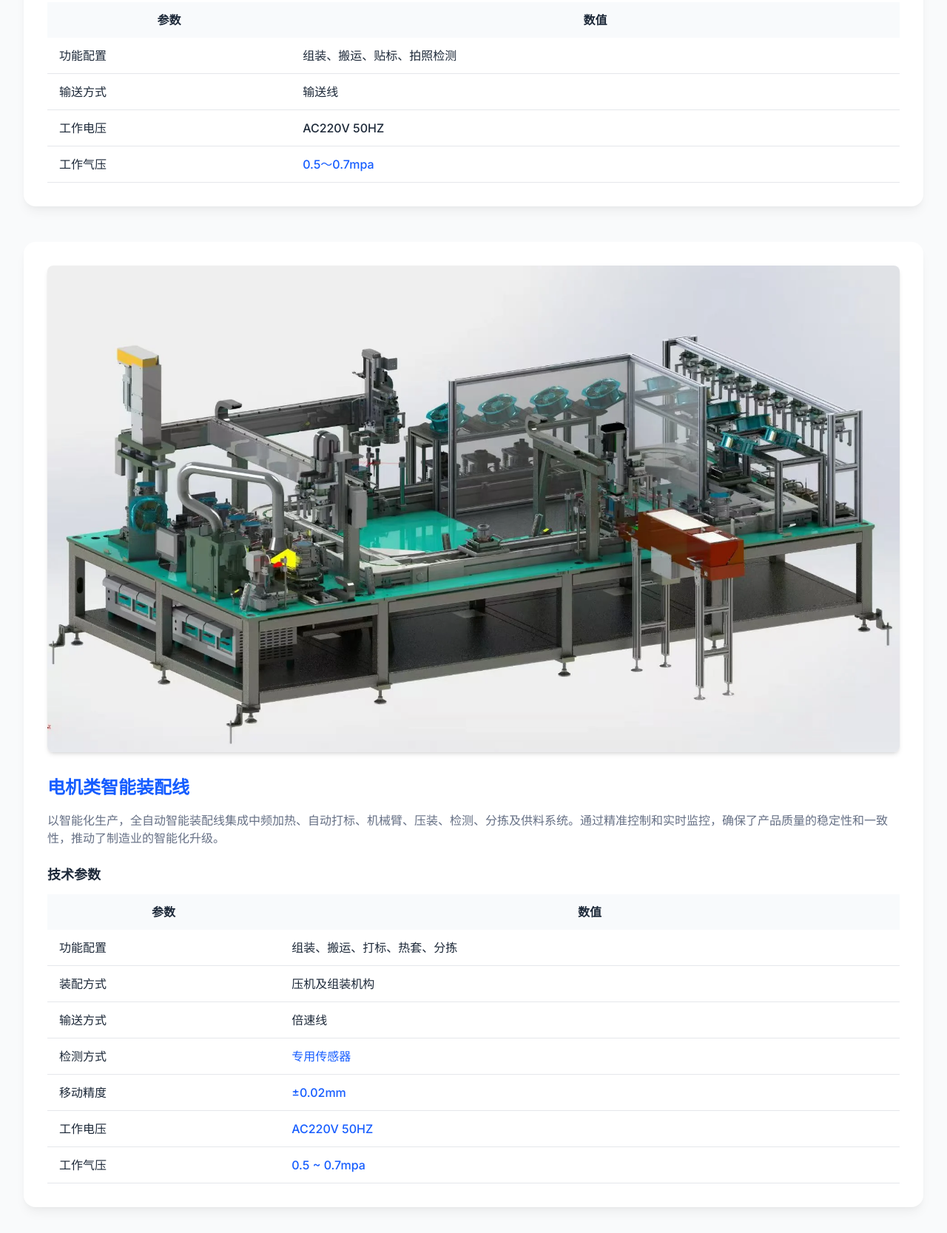
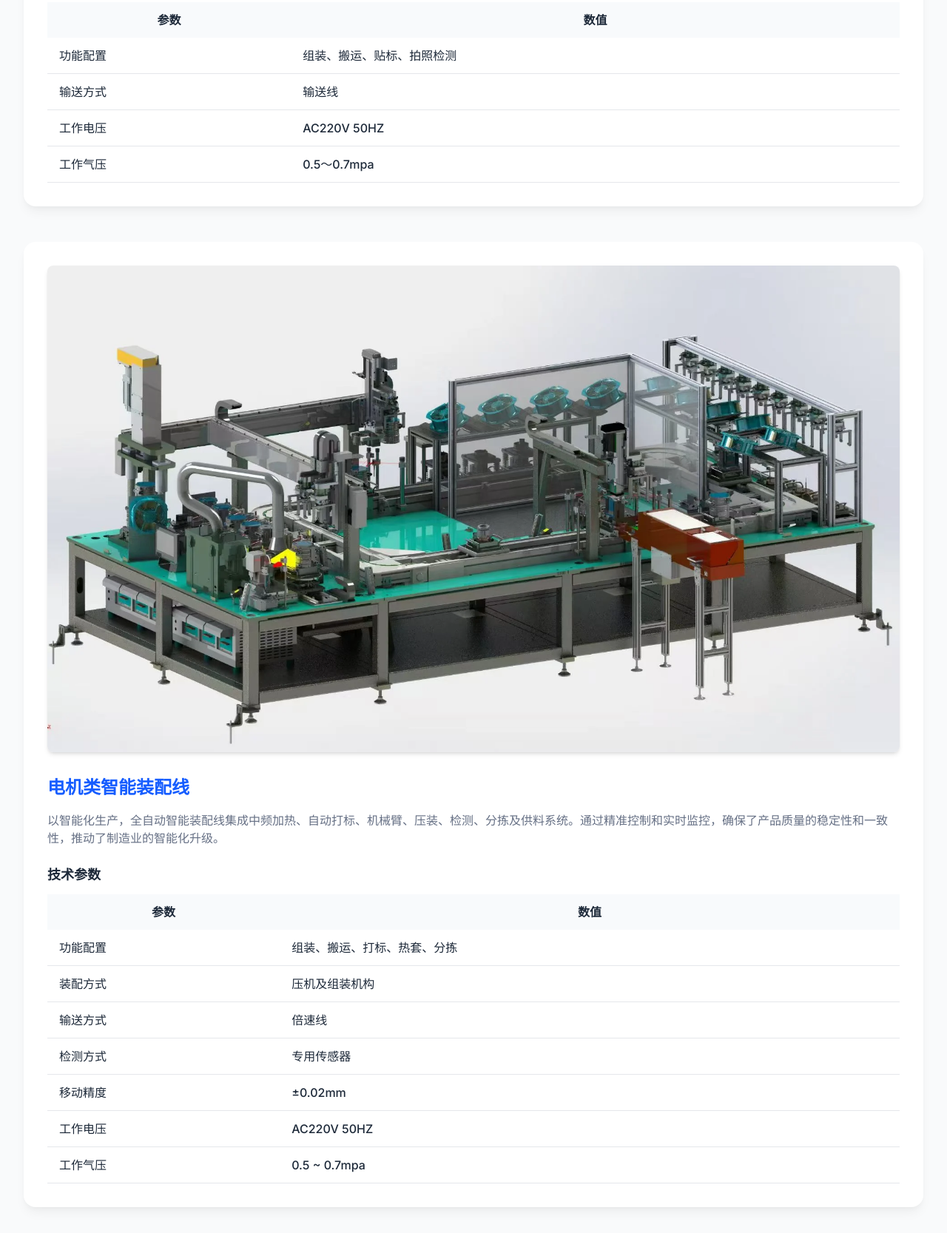
Before and after one commit to lonearvin/webproject, a website: page templates/cases.html in a window 1280 px wide. Shown: the part 1533-3200 px from the top of the page at 74% size. Drawn offline with Linux system fonts and the light colour scheme.

Commit message:
修改页面

```diff
--- a/templates/cases.html
+++ b/templates/cases.html
@@ -147,7 +147,7 @@
                                     </tr>
                                     <tr>
                                         <td class="px-4 py-3">工作气压</td>
-                                        <td class="px-4 py-3 font-medium text-primary">0.5～0.7mpa</td>
+                                        <td class="px-4 py-3 font-medium">0.5～0.7mpa</td>
                                     </tr>
                                 </tbody>
                             </table>
@@ -191,19 +191,19 @@
                                     </tr>
                                     <tr>
                                         <td class="px-4 py-3">检测方式</td>
-                                        <td class="px-4 py-3 font-medium text-primary">专用传感器</td>
+                                        <td class="px-4 py-3 font-medium">专用传感器</td>
                                     </tr>
                                     <tr>
                                         <td class="px-4 py-3">移动精度</td>
-                                        <td class="px-4 py-3 font-medium text-primary">±0.02mm</td>
+                                        <td class="px-4 py-3 font-medium">±0.02mm</td>
                                     </tr>
                                     <tr>
                                         <td class="px-4 py-3">工作电压</td>
-                                        <td class="px-4 py-3 font-medium text-primary">AC220V 50HZ</td>
+                                        <td class="px-4 py-3 font-medium">AC220V 50HZ</td>
                                     </tr>
                                     <tr>
                                         <td class="px-4 py-3">工作气压</td>
-                                        <td class="px-4 py-3 font-medium text-primary">0.5 ~ 0.7mpa</td>
+                                        <td class="px-4 py-3 font-medium">0.5 ~ 0.7mpa</td>
                                     </tr>
                                 </tbody>
                             </table>
@@ -328,7 +328,7 @@
                 </div>
             </div>
 
-            <div class="case-item" data-category="assembly">
+            <!-- <div class="case-item" data-category="assembly">
                 <div class="case-card bg-white rounded-2xl shadow-card p-8 mb-12">
                     <div class="grid grid-cols-1 lg:grid-cols-2 gap-8">
                         <div>
@@ -378,8 +378,7 @@
                         </div>
                     </div>
                 </div>
-            </div>
-
+            </div> -->
             <!-- 螺丝拧紧机案例 -->
             <div class="case-item" data-category="tightening">
                 <div class="case-card bg-white rounded-2xl shadow-card p-8 mb-12">
@@ -417,11 +416,11 @@
                                     </tr>
                                     <tr>
                                         <td class="px-4 py-3">工作电压</td>
-                                        <td class="px-4 py-3 font-medium text-primary">AC220V 50HZ</td>
+                                        <td class="px-4 py-3 font-medium">AC220V 50HZ</td>
                                     </tr>
                                     <tr>
                                         <td class="px-4 py-3">工作气压</td>
-                                        <td class="px-4 py-3 font-medium text-primary">0.5 ~ 0.7mpa</td>
+                                        <td class="px-4 py-3 font-medium">0.5 ~ 0.7mpa</td>
                                     </tr>
                                 </tbody>
                             </table>
```
Also changed, not shown: templates/homepage.html (+3 -3 lines).
